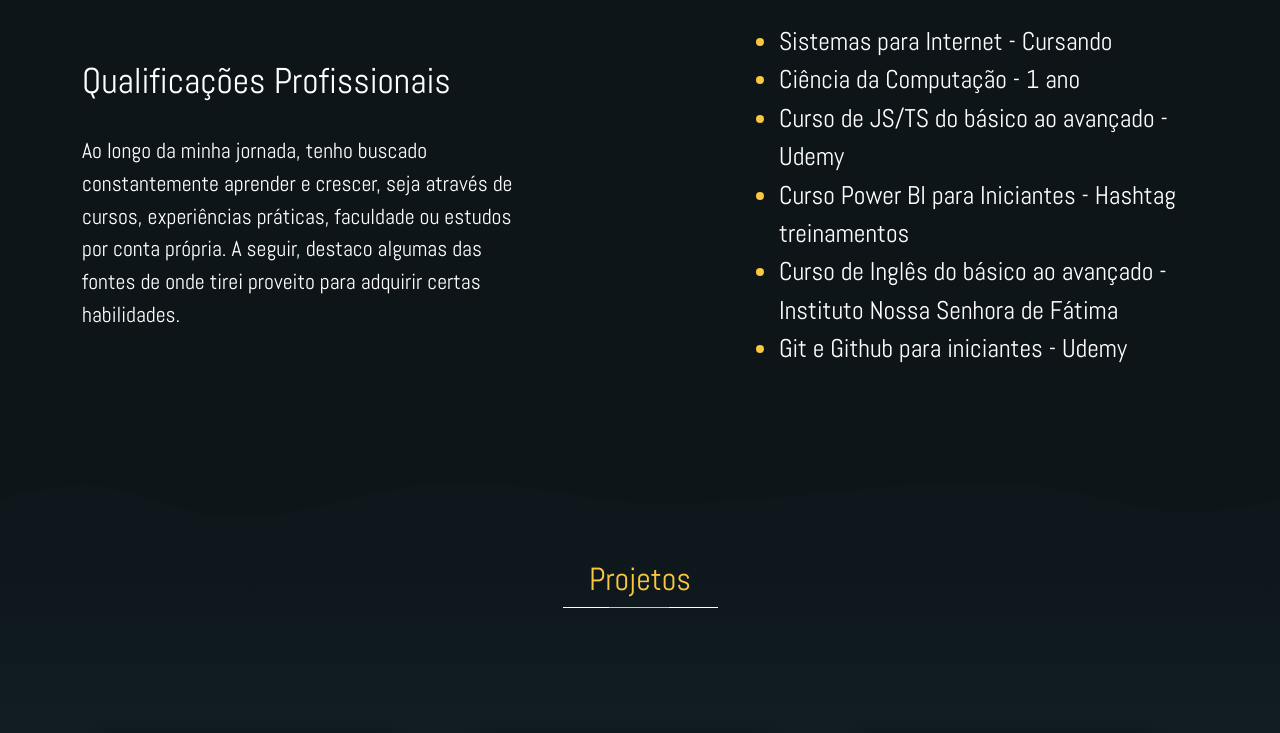
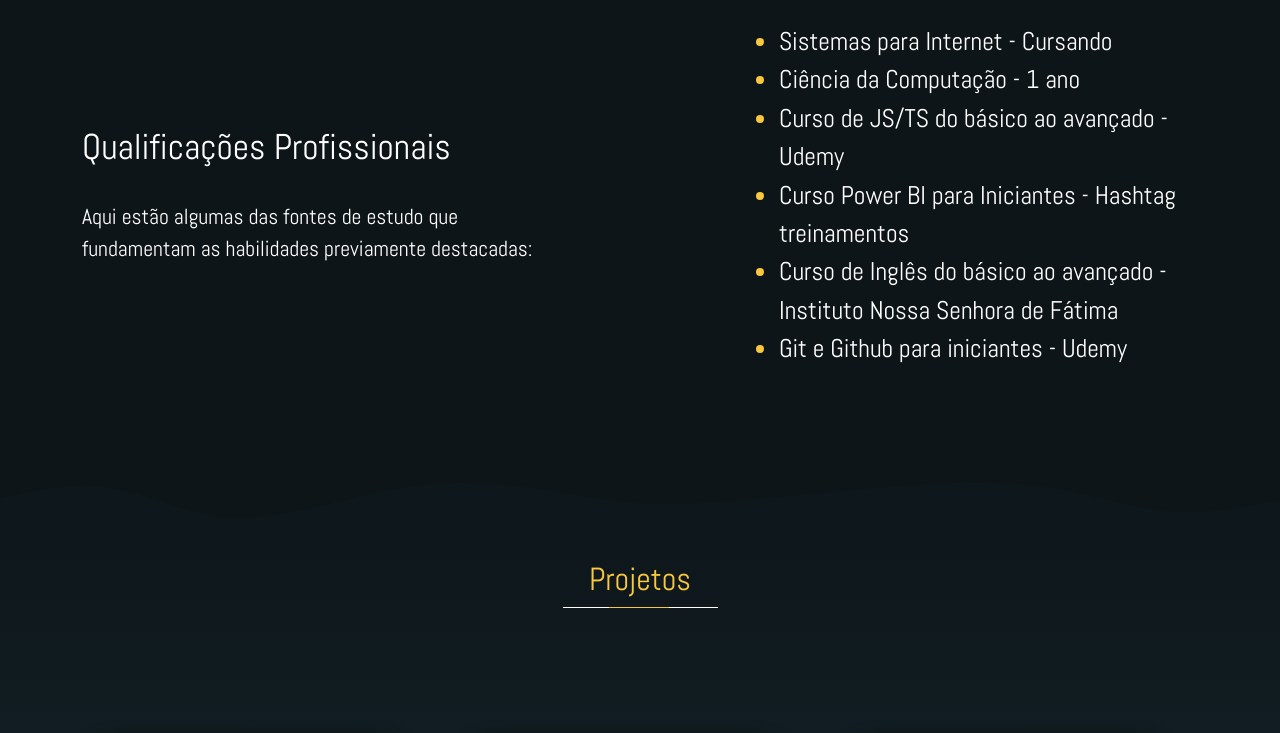
Before and after one commit to RicardioHemmel/portfolio, a plain HTML site: page index.html in a window 1280 px wide. Shown: the part 2540-3273 px from the top of the page. Drawn offline with nearby package versions, Linux system fonts and the light colour scheme; a web font is replaced by a local one.

Commit message:
Correção no texto de qualificações profissionais

```diff
--- a/index.html
+++ b/index.html
@@ -286,12 +286,10 @@
         <div class="container">
             <div class="row d-flex justify-content-between align-items-center">
 
-                <!--Texto de competências Comportamentais-->
+                <!-- Qualificações Profissionais -->
                 <div class="col col-12 col-lg-5" id="behavioral-skills-text">
                     <h3>Qualificações Profissionais</h3>
-                    <p>Ao longo da minha jornada, tenho buscado constantemente aprender e crescer, seja através de
-                        cursos, experiências práticas, faculdade ou estudos por conta própria. A seguir, destaco
-                        algumas das fontes de onde tirei proveito para adquirir certas habilidades.
+                    <p>Aqui estão algumas das fontes de estudo que fundamentam as habilidades previamente destacadas:
                     </p>
                 </div>
 
```
